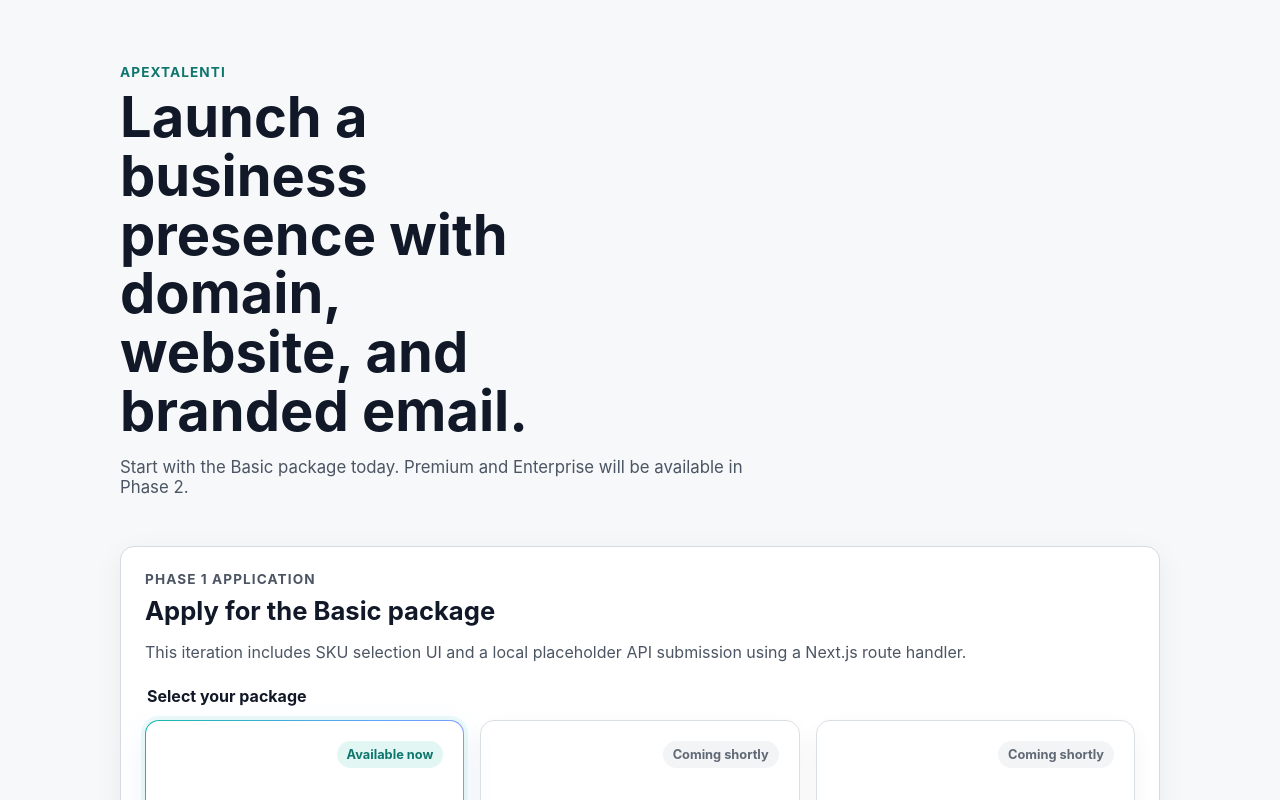
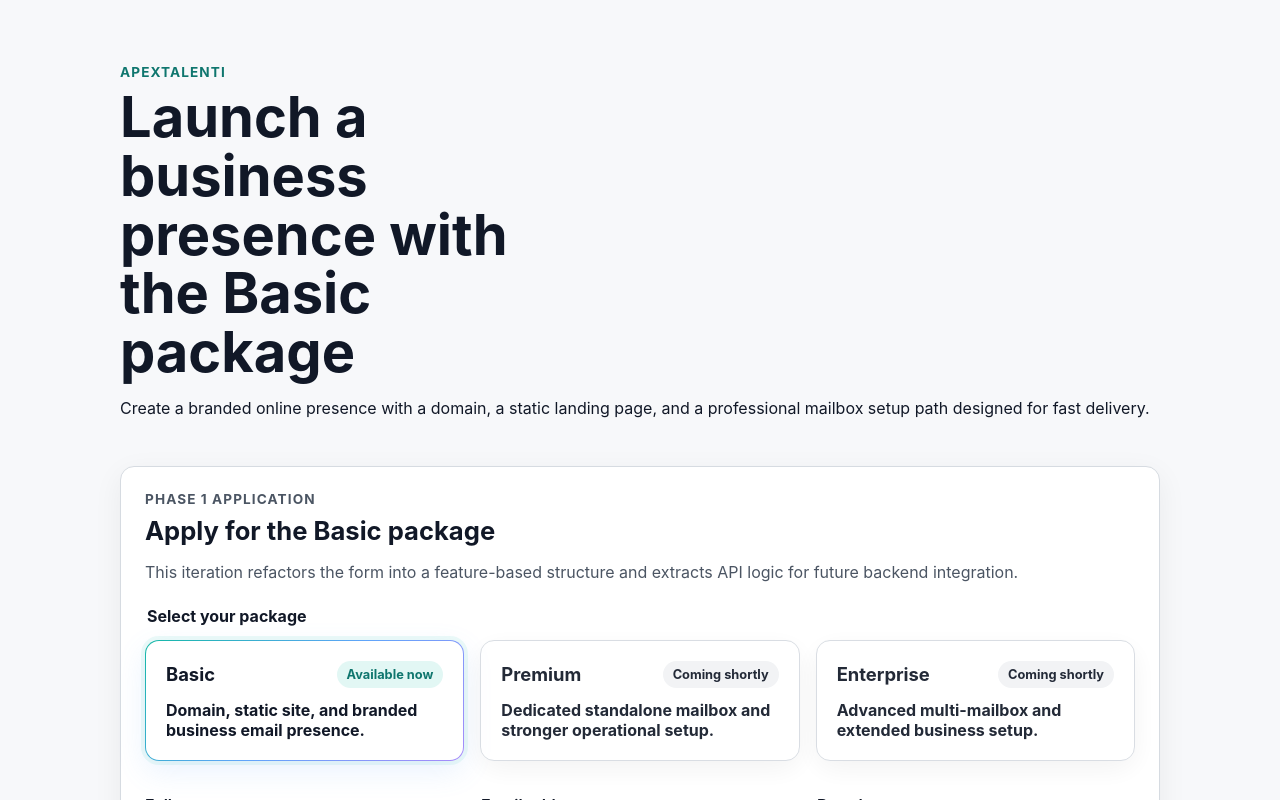
Before and after one commit to comedido/ApexTalenti, a Next.js app in the folder apps/web/: page / in a window 1280 px wide. Shown: the top 800 px of the page. Built offline with nearby package versions, Linux system fonts and the light colour scheme; no server answers.

Commit message:
refactor(web): move application form to feature structure and document iteration 4

```diff
--- a/apps/web/src/app/api/applications/route.ts
+++ b/apps/web/src/app/api/applications/route.ts
@@ -2,7 +2,7 @@ import { NextResponse } from "next/server";
 import {
   CreateApplicationRequest,
   CreateApplicationResponse,
-} from "@/components/applicationForm.types";
+} from "@/features/application-form/types";
 
 function makeId(prefix: string) {
   const randomPart = Math.random().toString(36).slice(2, 10);
--- a/apps/web/src/app/globals.css
+++ b/apps/web/src/app/globals.css
@@ -239,6 +239,7 @@ button:disabled {
   border: 0;
   padding: 0;
   margin: 0 0 8px;
+  min-width: 0;
 }
 
 .sku-selector legend {
@@ -257,14 +258,38 @@ button:disabled {
   text-align: left;
   width: 100%;
   padding: 20px;
+  border: 1px solid var(--border);
+  border-radius: var(--radius);
+  background: var(--surface);
+  color: var(--text);
+  box-shadow: var(--shadow);
   transition:
     transform 180ms ease,
     box-shadow 180ms ease,
-    border-color 180ms ease;
+    border-color 180ms ease,
+    background 180ms ease,
+    color 180ms ease;
 }
 
 .sku-card--interactive:hover {
   transform: translateY(-1px);
+  color: var(--text);
+}
+
+.sku-card--interactive h3,
+.sku-card--interactive p,
+.sku-card--interactive span {
+  color: inherit;
+}
+
+.sku-card__description {
+  margin: 0;
+  color: var(--text-muted);
+}
+
+.sku-card--interactive:hover .sku-card__description,
+.sku-card--interactive:focus-visible .sku-card__description {
+  color: var(--text-muted);
 }
 
 .sku-card--interactive h3 {
@@ -277,6 +302,7 @@ button:disabled {
   background:
     linear-gradient(var(--surface), var(--surface)) padding-box,
     linear-gradient(135deg, #14b8a6, #60a5fa, #a78bfa) border-box;
+  color: var(--text);
   box-shadow:
     0 10px 30px rgba(96, 165, 250, 0.14),
     0 0 0 4px rgba(20, 184, 166, 0.08);
@@ -288,11 +314,21 @@ button:disabled {
 }
 
 .sku-card--disabled {
-  opacity: 0.88;
+  opacity: 0.92;
 }
 
 .sku-card--disabled[aria-disabled="true"] {
   cursor: not-allowed;
+}
+
+.badge {
+  display: inline-flex;
+  align-items: center;
+  padding: 6px 10px;
+  border-radius: 999px;
+  background: var(--surface-muted);
+  font-size: 0.8rem;
+  color: var(--text-muted);
 }
 
 .error-message {
--- a/apps/web/src/app/page.tsx
+++ b/apps/web/src/app/page.tsx
@@ -1,5 +1,5 @@
-import { ApplicationForm } from "@/components/ApplicationForm";
 import { Hero } from "@/components/Hero";
+import { ApplicationForm } from "@/features/application-form/components/ApplicationForm";
 
 export default function HomePage() {
   return (
--- a/apps/web/src/components/Hero.tsx
+++ b/apps/web/src/components/Hero.tsx
@@ -1,11 +1,14 @@
 export function Hero() {
   return (
     <section className="hero">
-      <p className="eyebrow">ApexTalenti</p>
-      <h1>Launch a business presence with domain, website, and branded email.</h1>
-      <p className="lead">
-        Start with the Basic package today. Premium and Enterprise will be available in Phase 2.
-      </p>
+      <div className="hero__content">
+        <p className="eyebrow">ApexTalenti</p>
+        <h1>Launch a business presence with the Basic package</h1>
+        <p className="hero__description">
+          Create a branded online presence with a domain, a static landing page,
+          and a professional mailbox setup path designed for fast delivery.
+        </p>
+      </div>
     </section>
   );
 }
--- a/apps/web/src/components/ApplicationForm.tsx
+++ b/apps/web/src/features/application-form/components/ApplicationForm.tsx
@@ -1,18 +1,18 @@
 "use client";
 
 import { ChangeEvent, FormEvent, useMemo, useState } from "react";
+import { createApplication } from "../lib/api";
+import {
+  initialApplicationFormValues,
+  normalizeApplicationFormValues,
+  validateApplicationForm,
+} from "../lib/validation";
 import {
   ApplicationFormErrors,
   ApplicationFormValues,
   CreateApplicationRequest,
-  CreateApplicationResponse,
   SkuValue,
-} from "./applicationForm.types";
-import {
-  initialApplicationFormValues,
-  normalizeApplicationFormValues,
-  validateApplicationForm,
-} from "./applicationForm.validation";
+} from "../types";
 
 type TouchedState = Partial<Record<keyof ApplicationFormValues, boolean>>;
 
@@ -159,27 +159,16 @@ export function ApplicationForm() {
 
     try {
       setSubmitting(true);
+      setSubmitted(false);
       setServerMessage("");
       setApplicationRef(null);
 
-      const response = await fetch("/api/applications", {
-        method: "POST",
-        headers: {
-          "Content-Type": "application/json",
-        },
-        body: JSON.stringify(payload),
-      });
-
-      if (!response.ok) {
-        throw new Error("Failed to submit placeholder application.");
-      }
-
-      const data = (await response.json()) as CreateApplicationResponse;
+      const data = await createApplication(payload);
 
       setSubmitted(true);
       setServerMessage(data.message);
       setApplicationRef(data.applicationId);
-      console.log("Iteration 3 placeholder API response:", data);
+      console.log("Iteration 4 placeholder API response:", data);
     } catch (error) {
       setSubmitted(false);
       setServerMessage(
@@ -203,8 +192,8 @@ export function ApplicationForm() {
         <p className="eyebrow">Phase 1 application</p>
         <h2>Apply for the Basic package</h2>
         <p>
-          This iteration includes SKU selection UI and a local placeholder API
-          submission using a Next.js route handler.
+          This iteration refactors the form into a feature-based structure and
+          extracts API logic for future backend integration.
         </p>
       </div>
 
@@ -236,7 +225,7 @@ export function ApplicationForm() {
                     <h3>{sku.title}</h3>
                     <span className="badge">{sku.pill}</span>
                   </div>
-                  <p>{sku.description}</p>
+                  <p className="sku-card__description">{sku.description}</p>
                 </button>
               );
             })}
@@ -383,8 +372,8 @@ export function ApplicationForm() {
 
         <div className="form-meta">
           <p className="helper-text">
-            The form now posts to a local placeholder API route and returns a
-            mock application reference.
+            The form posts through a dedicated client API helper and can switch
+            later to an external backend base URL.
           </p>
         </div>
 
--- /dev/null
+++ b/apps/web/src/features/application-form/lib/api.ts
@@ -0,0 +1,37 @@
+import { config } from "@/lib/config";
+import {
+  CreateApplicationError,
+  CreateApplicationRequest,
+  CreateApplicationResponse,
+} from "../types";
+
+export async function createApplication(
+  payload: CreateApplicationRequest,
+): Promise<CreateApplicationResponse> {
+  const endpoint = config.applicationApiBaseUrl
+    ? `${config.applicationApiBaseUrl}/api/applications`
+    : "/api/applications";
+
+  const response = await fetch(endpoint, {
+    method: "POST",
+    headers: {
+      "Content-Type": "application/json",
+    },
+    body: JSON.stringify(payload),
+  });
+
+  if (!response.ok) {
+    let errorMessage = "Failed to submit application.";
+
+    try {
+      const errorData = (await response.json()) as CreateApplicationError;
+      errorMessage = errorData.error?.message || errorMessage;
+    } catch {
+      errorMessage = "Failed to submit application.";
+    }
+
+    throw new Error(errorMessage);
+  }
+
+  return (await response.json()) as CreateApplicationResponse;
+}
--- a/apps/web/src/components/applicationForm.validation.ts
+++ b/apps/web/src/features/application-form/lib/validation.ts
@@ -1,7 +1,4 @@
-import {
-  ApplicationFormErrors,
-  ApplicationFormValues,
-} from "./applicationForm.types";
+import { ApplicationFormErrors, ApplicationFormValues } from "../types";
 
 export const initialApplicationFormValues: ApplicationFormValues = {
   sku: "basic",
@@ -13,7 +10,7 @@ export const initialApplicationFormValues: ApplicationFormValues = {
   activityDescription: "",
 };
 
-function normalizeDomain(value: string): string {
+export function normalizeDomain(value: string): string {
   return value
     .trim()
     .toLowerCase()
--- /dev/null
+++ b/apps/web/src/lib/config.ts
@@ -0,0 +1,4 @@
+export const config = {
+  applicationApiBaseUrl:
+    process.env.NEXT_PUBLIC_APPLICATION_API_BASE_URL?.trim() || "",
+};
```
Also changed, not shown: apps/web/src/features/application-form/types/index.ts (renamed from apps/web/src/components/applicationForm.types.ts, +7 -0 lines), apps/web/tsconfig.json (+13 -5 lines).
